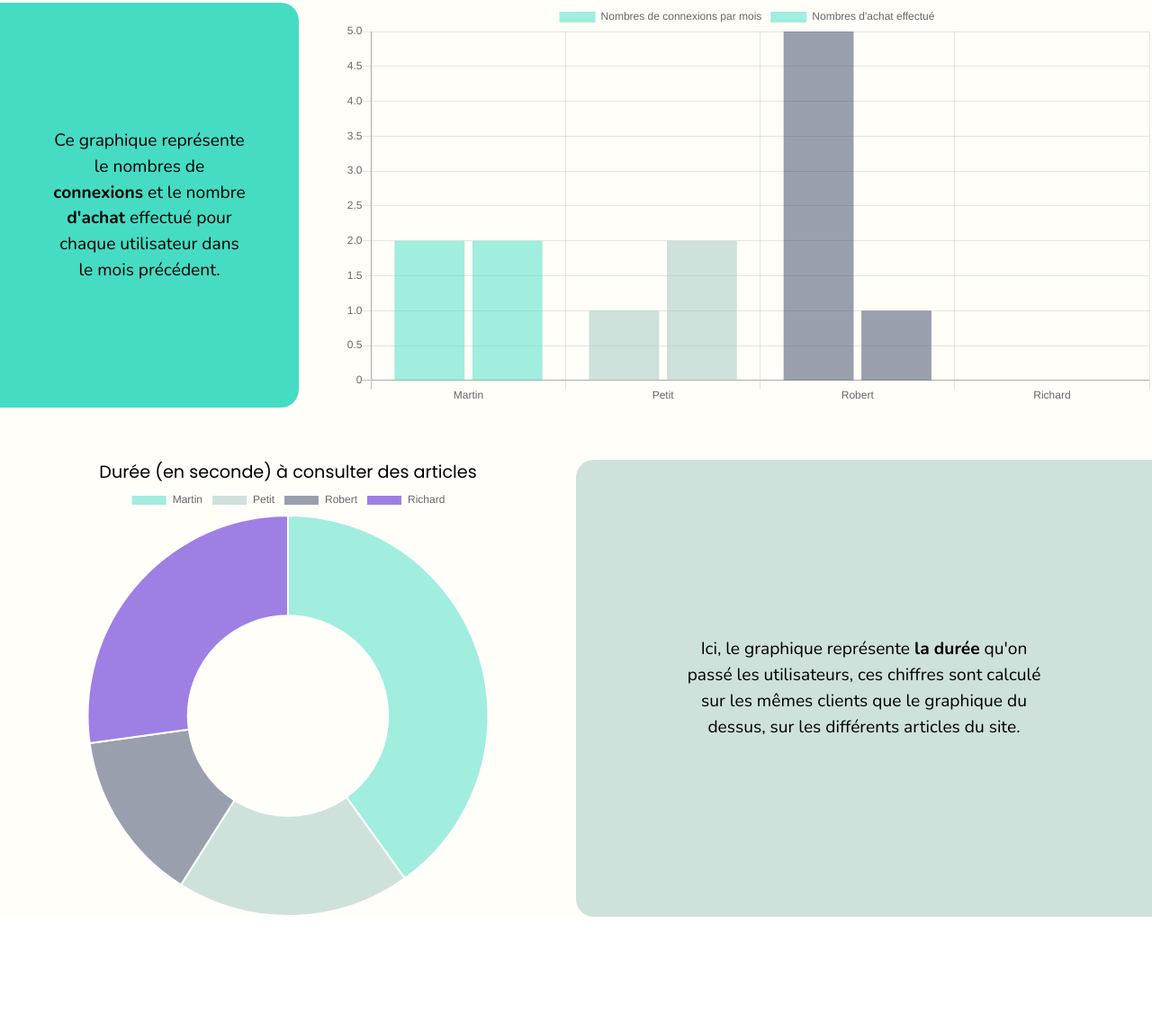
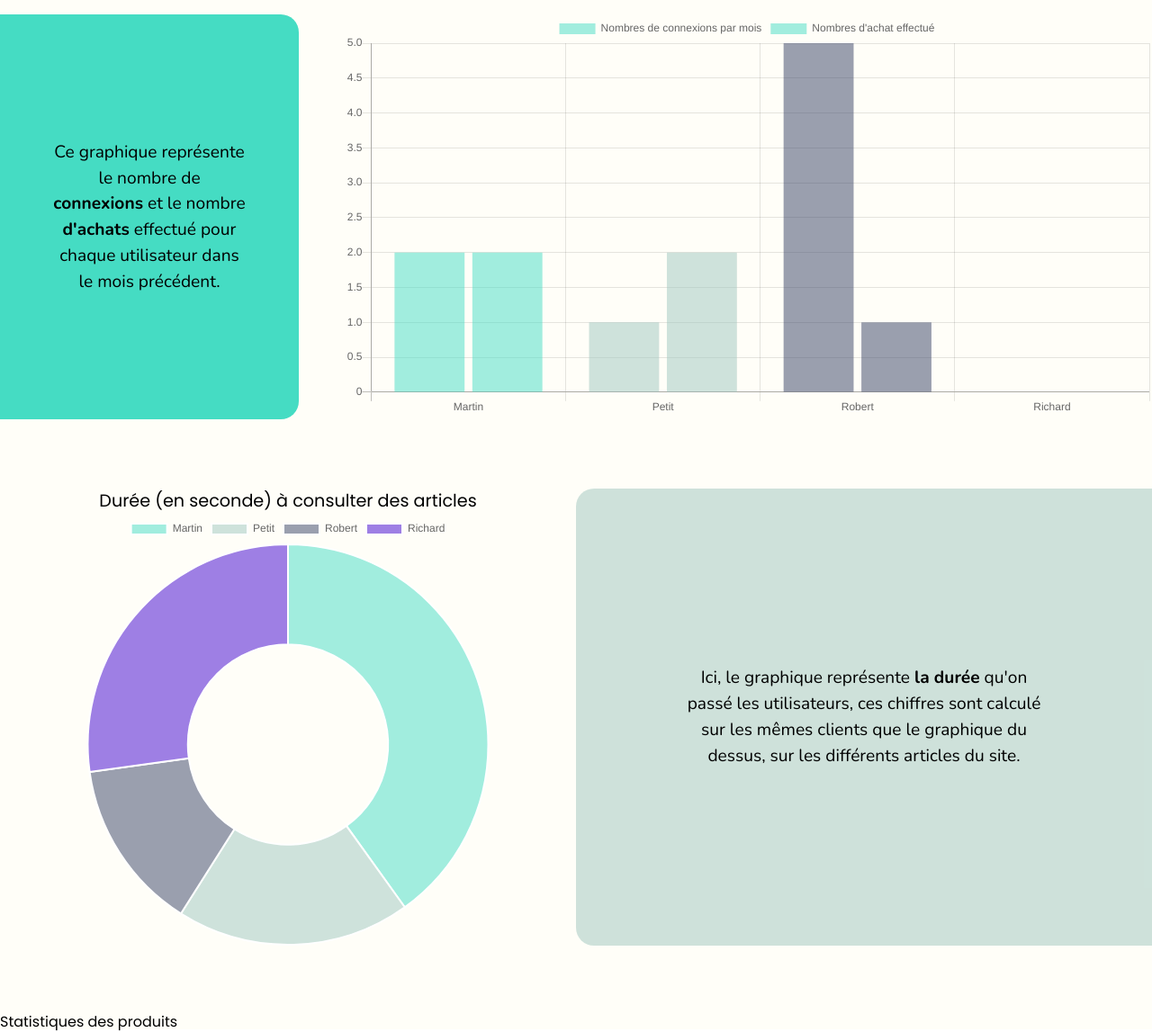
Before and after one commit to RobinFERREIRADASILVA/nooco-test, a React app: page / in a window 1280 px wide. Shown: the part 284-1431 px from the top of the page at 90% size. Before the commit the page ends 1360 px from the top, so only its background shows below. Built offline with nearby package versions, Linux system fonts and the light colour scheme.

Commit message:
Start of Product components

```diff
--- a/src/components/App/index.js
+++ b/src/components/App/index.js
@@ -7,14 +7,15 @@ import './styles.scss';
 // == Import components
 import Header from 'src/components/Header';
 import User from 'src/components/User';
+import Product from 'src/components/Product';
 
 // == Composant
 const App = () => (
   <div className="app">
     <Header />
     <User />
-    {/* <Product />
-    <Footer /> */}
+    <Product />
+    {/* <Footer /> */}
   </div>
 );
 
--- /dev/null
+++ b/src/components/Product/index.js
@@ -0,0 +1,15 @@
+import React from 'react';
+
+import './product.scss';
+
+const Product = () => {
+  console.log('lourd');
+
+  return (
+    <div className="product">
+      <h2>Statistiques des produits</h2>
+    </div>
+  );
+};
+
+export default Product;
--- a/src/components/User/index.js
+++ b/src/components/User/index.js
@@ -39,7 +39,7 @@ const User = () => {
       <h2>Statistiques sur les utilisateurs</h2>
       <div className="user-first">
         <div className="user-description-first">
-          <p>Ce graphique représente le nombres de <strong>connexions</strong> et le nombre <strong>d'achat</strong> effectué pour chaque utilisateur dans le mois précédent.</p>
+          <p>Ce graphique représente le nombre de <strong>connexions</strong> et le nombre <strong>d'achats</strong> effectué pour chaque utilisateur dans le mois précédent.</p>
         </div>
         <div className="user-graph-first">
           <Bar
--- a/src/components/User/user.scss
+++ b/src/components/User/user.scss
@@ -11,7 +11,7 @@
     font-size: 1.2em;
     text-align: center;
     line-height: 1.5em;
-    margin: 3em 0;
+    margin: 4em 0;
     .user-description-first, .user-description-second {
       background: rgb(69, 220, 195);
       border-radius: 0 20px 20px 0;
```
Also changed, not shown: src/components/Product/product.scss (added).
